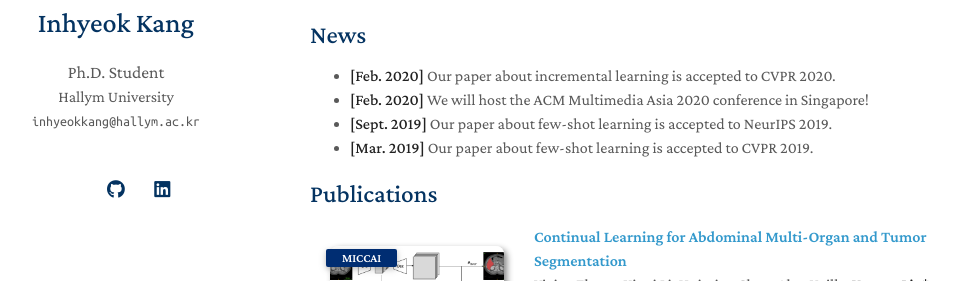
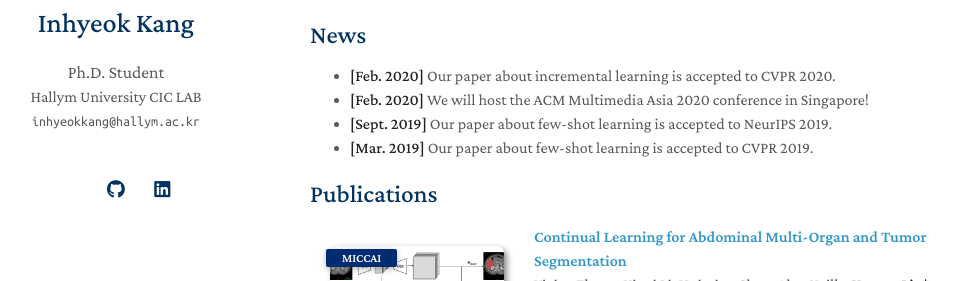
Before and after one commit to InhyeokKang/inhyeokkang.github.io, a Jekyll site: the page built from index.md, in a window 1280 px wide. Shown: the part 242-523 px from the top of the page, without its empty margins (160-1135 px from the left). Built offline with Jekyll 4.4.1, drawn with Linux system fonts in a browser that asks for light colours; a style sheet for code colours, icons or effects is not loaded; our own code applies the rules of GitHub Pages for plain Markdown files.

Commit message:
Update _config.yml

```diff
--- a/_config.yml
+++ b/_config.yml
@@ -1,7 +1,7 @@
 # Basic Information
 title: Inhyeok Kang
 position: Ph.D. Student
-affiliation: Hallym University
+affiliation: Hallym University CIC LAB
 email: inhyeokkang@hallym.ac.kr
 
 # Search Engine Optimization (SEO)
```
